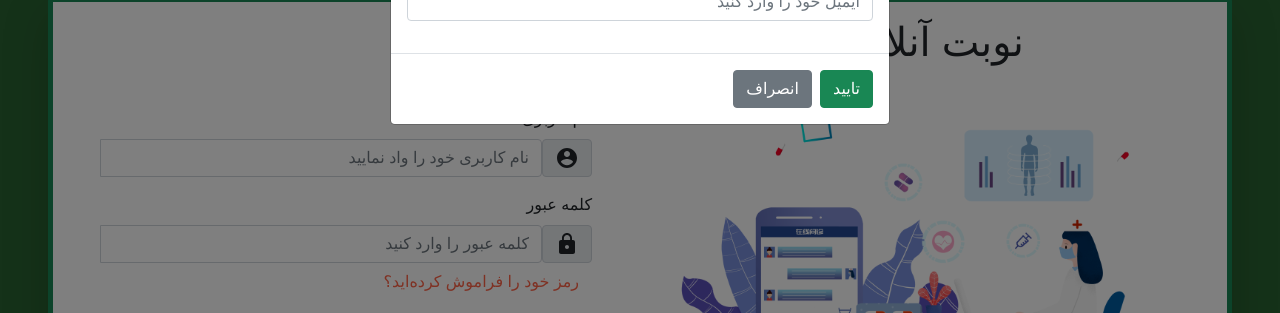
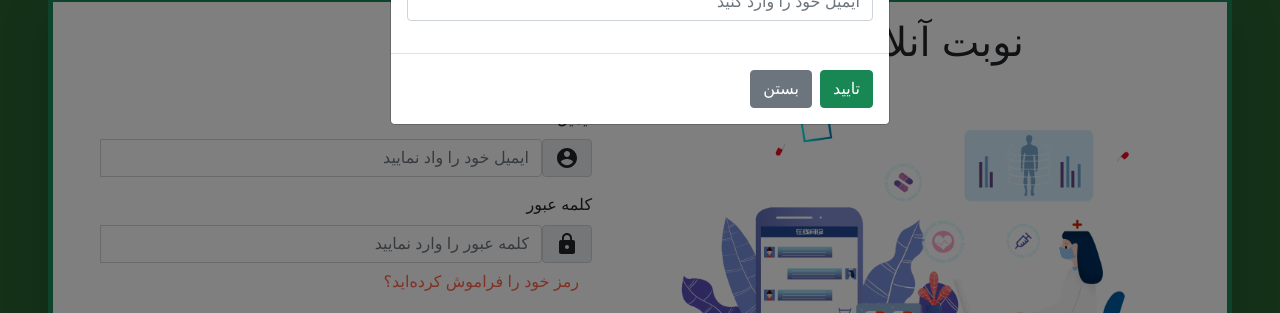
Before and after one commit to MelikaNobakhtian/luna-software-engineering, a React (Create React App) app in the folder Webfront/: page /login in a window 1280 px wide. Both pictures are taken after a click on the element "رمز خود را فراموش کرده‌اید؟". Shown: the part 169-482 px from the top of the page. Built offline with nearby package versions, Linux system fonts and the light colour scheme.

Commit message:
complete post request in login page

```diff
--- a/Webfront/src/App.js
+++ b/Webfront/src/App.js
@@ -33,7 +33,7 @@ function App() {
             <Route path='/' component={Navbar} exact={true}/>
             <Route path='/signup' component={signUp} />
             <Route path='/login' component={login} />
-            <Route path='/forgotPassword' component={ForgotPassword} />
+            <Route path='/forgotPassword/:tokenId' component={ForgotPassword} />
 
           </Switch>
         </div>
--- a/Webfront/src/components/login/login.js
+++ b/Webfront/src/components/login/login.js
@@ -43,7 +43,7 @@ function Login(props) {
 
   function handleSubmit(event) {
     event.preventDefault();
-    setEemailErr("");
+    setEmailErr("");
     setPassErr("");
     const payload = {
       email: email,
@@ -56,10 +56,13 @@ function Login(props) {
       })
       .then(function (response) {
         if (response.status === 200) {
-          Cookies.set("userToken", response.data.token.refresh);
+          Cookies.set("userTokenR", response.data.token.refresh);
+          Cookies.set("userTokenA", response.data.token.access);
           Cookies.set("userId", response.data.user_id);
           Cookies.set("doctorId", response.data.doctor_id);
           //redirectToHome();
+        } else {
+          console.log(response);
         }
       })
       .catch(function (error) {
@@ -71,37 +74,52 @@ function Login(props) {
     props.history.push("/signup");
   };
 
-  //   const redirectToForgotPass = () => {
-  //     props.history.push('/forgotPass');
-  //     props.updateTitle('forgotPass');
-  // }
-  const [activeStep, setActiveStep] = useState(0);
+  // const [activeStep, setActiveStep] = useState(0);
 
-  const handleNext = () => {
-    setActiveStep((prevActiveStep) => prevActiveStep + 1);
-  };
+  // const handleNext = () => {
+  //   setActiveStep((prevActiveStep) => prevActiveStep + 1);
+  // };
 
-  const handleBack = () => {
-    setActiveStep((prevActiveStep) => prevActiveStep - 1);
-  };
+  // const handleBack = () => {
+  //   setActiveStep((prevActiveStep) => prevActiveStep - 1);
+  // };
 
-  const handleReset = () => {
-    setActiveStep(0);
-  };
+  // const handleReset = () => {
+  //   setActiveStep(0);
+  // };
 
+  const [sended, setSended] = useState("");
   const sendEmail = () => {
     axios
       .post(API_BASE_URL)
       .then(function (response) {
         if (response.status === 200) {
-          handleNext();
+          setSended("لینک تغییر رمز به ایمیل شما فرستاده شد");
         }
       })
       .catch(function (error) {
-        console.log(error);
-        handleNext();
+        setPassErr("پسورد صحیح را وارد کنید !");
       });
   };
+
+  const regex_email = /^(([^<>()\[\]\\.,;:\s@"]+(\.[^<>()\[\]\\.,;:\s@"]+)*)|(".+"))@((\[[0-9]{1,3}\.[0-9]{1,3}\.[0-9]{1,3}\.[0-9]{1,3}\])|(([a-zA-Z\-0-9]+\.)+[a-zA-Z]{2,}))$/;
+  function validatoremail(value) {
+    setEmail(value);
+    let errors = "";
+    if (!regex_email.test(String(value).toLowerCase())) {
+      errors = " ایمیل صحیح را وارد نمایید !";
+    }
+    setEmailErr(errors);
+  }
+  const pattern = /^((?=.*[0-9]{1,})|(?=.*[!.@#$&*-_]{1,}))(?=.*[a-z]{1,}).{8,}$/;
+  function validatorpass(values) {
+    setPasswords({ ...passwords, password: values });
+    let errors = "";
+    if (!pattern.test(String(values).toLowerCase())) {
+      errors = "پسورد صحیح را وارد کنید !";
+    }
+    setPassErr(errors);
+  }
 
   return (
     <div className="d-flex justify-content-center background">
@@ -120,7 +138,7 @@ function Login(props) {
         <div className="card d-flex justify-content-center border-0 ">
           <Form className="m-md-5 m-3" noValidate onSubmit={handleSubmit}>
             <Form.Group>
-              <Form.Label> نام کاربری</Form.Label>
+              <Form.Label> ایمیل</Form.Label>
               <InputGroup hasValidation>
                 <InputGroup.Prepend>
                   <InputGroup.Text id="inputGroupPrepend">
@@ -128,12 +146,13 @@ function Login(props) {
                   </InputGroup.Text>
                 </InputGroup.Prepend>
                 <Form.Control
-                  type="text"
-                  name="emial"
+                  type="email"
+                  name="email"
                   value={email}
-                  onChange={(e) => setEmail(e.target.value)}
-                  isValid={emailErr}
-                  placeholder="نام کاربری خود را واد نمایید  "
+                  onChange={(e) => validatoremail(e.target.value)}
+                  isInvalid={Boolean(emailErr)}
+                  placeholder="ایمیل خود را واد نمایید  "
+                  onBlur={(e) => validatoremail(e.target.value)}
                   // isInvalid={Boolean(emailErr)}
                   // errors={emailErr}
                 />
@@ -151,15 +170,16 @@ function Login(props) {
                   </InputGroup.Text>
                 </InputGroup.Prepend>
                 <Form.Control
-                  type="text"
+                  type="password"
                   name="password"
-                  value={passwords}
-                  onChange={(e) => setPasswords(e.target.value)}
-                  isValid={passErr}
-                  placeholder="کلمه عبور را وارد کنید "
+                  placeholder="کلمه عبور را وارد نمایید"
+                  value={passwords.password}
+                  onChange={(e) => validatorpass(e.target.value)}
+                  isInvalid={Boolean(passErr)}
+                  onBlur={(e) => validatorpass(e.target.value)}
                 />
                 <Form.Control.Feedback type="invalid">
-                  {passErr}{" "}
+                  {passErr}
                 </Form.Control.Feedback>
               </InputGroup>
               <span
@@ -207,6 +227,7 @@ function Login(props) {
                       placeholder="ایمیل خود را وارد کنید"
                     />
                   </div>
+                  <p>{sended}</p>
                 </form>
               </div>
               <div class="modal-footer d-flex justify-content-start">
@@ -222,9 +243,8 @@ function Login(props) {
                   type="button"
                   class="btn btn-secondary"
                   data-bs-dismiss="modal"
-                  onClick={handleReset}
                 >
-                  انصراف
+                  بستن
                 </button>
               </div>
             </div>
```
